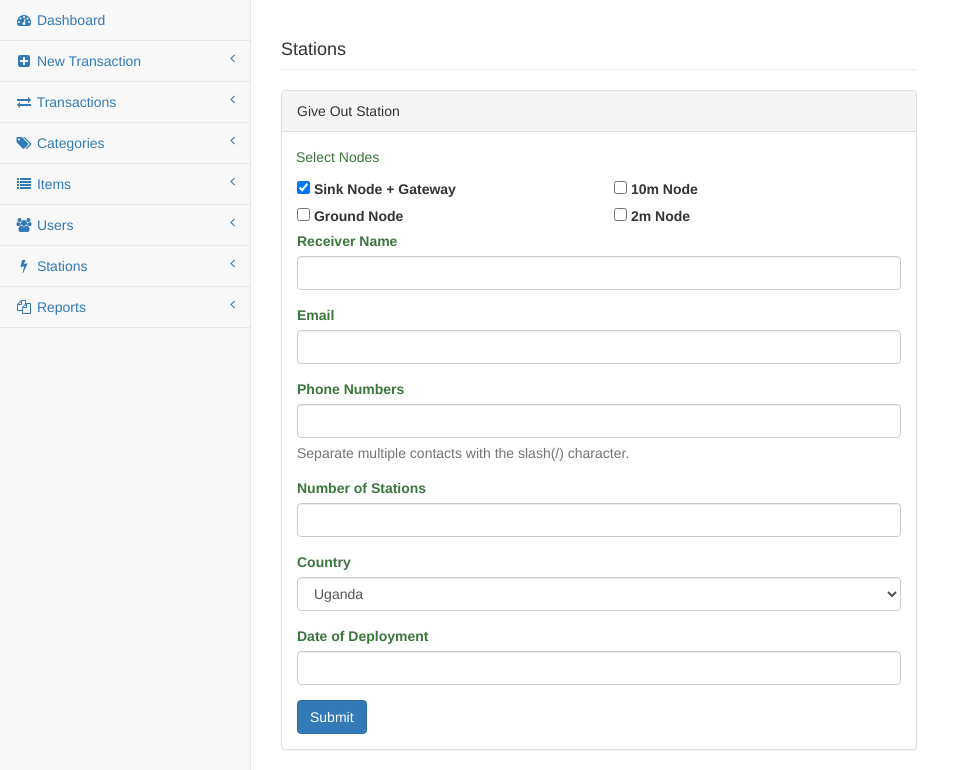
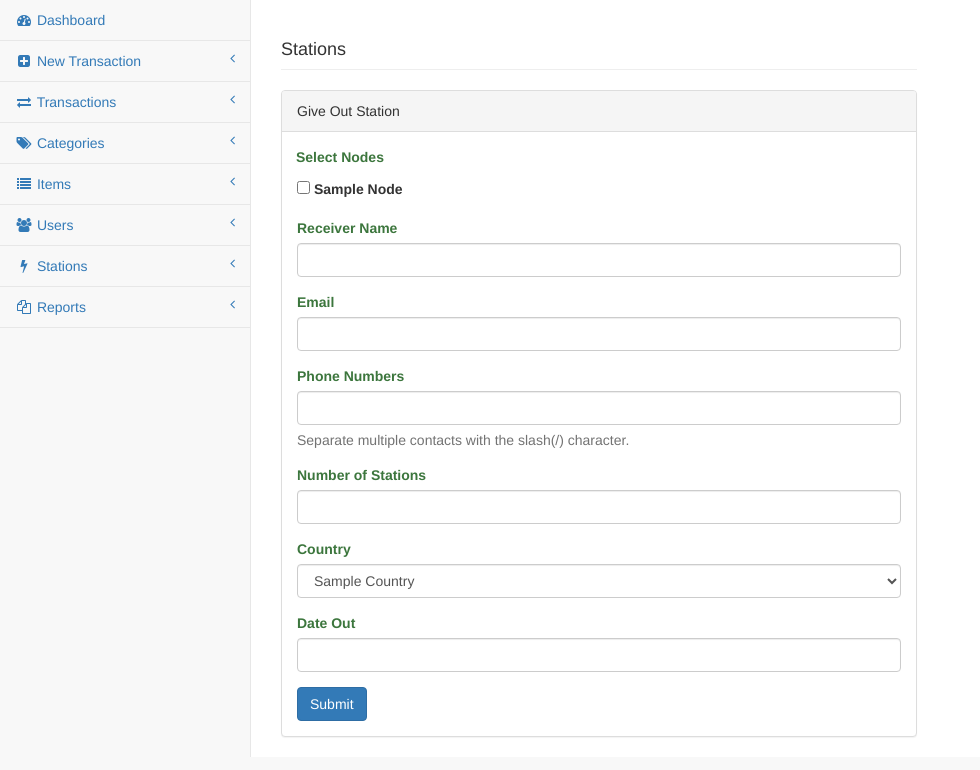
Before and after one commit to wimea-ict/inventory, a CodeIgniter app: a page that uses application/views/stations/give-out.php in a window 1280 px wide. Shown: the part 51-821 px from the top of the page, without its empty margins (0-980 px from the left). Run offline with CodeIgniter, Linux system fonts and the light colour scheme; the visitor is signed in with stand-in values (Sample User, id 1); tables that the repository leaves empty or names only in its code hold one stand-in row (values such as "Sample post").

Commit message:
Preliminary code for giving out stations

```diff
--- a/application/controllers/Stations.php
+++ b/application/controllers/Stations.php
@@ -49,6 +49,49 @@ class Stations extends CI_Controller {
 
 	public function give_out() {
 		$data = [];
+		if ($_SERVER['REQUEST_METHOD'] == 'POST') {
+			$nodes = $this->input->post('nodes');
+			$num_stations = $this->input->post('num_stations');
+			$country = $this->input->post('country');
+			$date_out = $this->input->post('date_out');
+			$receiver = [
+				'name' => $this->input->post('receiver_name'),
+				'email' => $this->input->post('email'),
+				'contacts' => $this->input->post('contacts')
+			];
+
+			if (count($nodes) == 0) {
+				$this->session->set_flashdata([
+					'message' => 'Please select the nodes for the station.',
+					'message_class' => 'danger'
+				]);
+				$data['receiver'] = $receiver;
+				$data['num_stations'] = $num_stations;
+				$data['country_id'] = $country;
+				$data['date_out'] = $date_out;
+			}
+			else {
+				$this->stations_model->give_out($nodes, $num_stations, $receiver, $country, $date_out);
+			}
+		}
+
+		$nodes = $this->stations_model->get_nodes(false);
+		$countries = $this->stations_model->get_countries();
+        if (count($countries) == 0) {
+            $this->session->set_flashdata([
+                'message' => 'There are no countries on record. Please insert the countries to conitnue.',
+                'message_class' => 'danger'
+            ]);
+        }
+        if (count($nodes) == 0) {
+            $this->session->set_flashdata([
+                'message' => 'There are no nodes on record. Please create nodes to conitnue.',
+                'message_class' => 'danger'
+            ]);
+		}
+
+		$data['nodes'] = $nodes;
+		$data['countries'] = $countries;
 		$content = $this->load->view('stations/give-out', $data, TRUE);
 
 		$this->load->view('main', [
--- a/application/models/Items_model.php
+++ b/application/models/Items_model.php
@@ -47,8 +47,12 @@ class Items_model extends CI_Model {
         //      Number In = (number_in_new_batches - number_given_out + number_returned)
         //      Number Out = (items_given_out - items_returned)
         foreach ($items as &$item) {
-            $number_in_new_batches = $this->get_number_in_transaction_type($item['id'], 'new_batch');
-            $number_given_out = $this->get_number_in_transaction_type($item['id'], 'items_out');
+			$number_in_new_batches = $this->get_number_in_transaction_type($item['id'], 'new_batch');
+
+			$number_given_out_to_stations = $this->get_num_items_given_out_to_stations($item['id']);
+			$number_given_out = $this->get_number_in_transaction_type($item['id'], 'items_out');
+			$number_given_out += $number_given_out_to_stations;
+
             $number_returned = $this->get_number_in_transaction_type($item['id'], 'items_returned');
 
             $item['number_in'] = ($number_in_new_batches - $number_given_out + $number_returned);
@@ -139,7 +143,31 @@ class Items_model extends CI_Model {
         }
 
         return $number;
-    }
+	}
+
+	private function get_num_items_given_out_to_stations($item_id) {
+		// Get station given out.
+		$sql = sprintf("SELECT id, number_out FROM stations_given_out");
+		$query = $this->db->query($sql);
+		$stations_given_out = $query->result_array();
+
+		$total_quantity = 0;
+		foreach ($stations_given_out as $station) {
+			$sql = sprintf("SELECT node_id FROM station_out_nodes WHERE station_out_id = %d", $station['id']);
+			$query = $this->db->query($sql);
+			$station_nodes = $query->result_array();
+			foreach ($station_nodes as $node) {
+				$sql = sprintf("SELECT quantity FROM node_items
+								WHERE (node_id = %d AND item_id = %d)",
+								$node['node_id'], $item_id);
+				$query = $this->db->query($sql);
+				$result = $query->row_array();
+				$total_quantity += ($result['quantity'] * $station['number_out']);
+			}
+		}
+
+		return $total_quantity;
+	}
 
     private function record_transaction_items($transaction_id, $transaction_type, $items) {
         foreach ($items as $item) {
--- a/application/models/Stations_model.php
+++ b/application/models/Stations_model.php
@@ -6,9 +6,17 @@ class Stations_model extends CI_Model {
 		parent::__construct();
 	}
 
+	public function get_countries() {
+		$sql = sprintf("SELECT * FROM countries");
+		$query = $this->db->query($sql);
+		$results = $query->result_array();
+
+		return $results;
+	}
+
 	public function get_node($node_id) {
 		// Get the node
-		$sql = sprintf("SELECT * FROM station_nodes WHERE id = %d", $node_id);
+		$sql = sprintf("SELECT * FROM nodes WHERE id = %d", $node_id);
 		$query = $this->db->query($sql);
 		$node = $query->row_array();
 
@@ -18,17 +26,19 @@ class Stations_model extends CI_Model {
 		return $node;
 	}
 
-	public function get_nodes() {
+	public function get_nodes($include_items = true) {
 		// Get the nodes.
-		$sql = sprintf("SELECT * FROM station_nodes");
+		$sql = sprintf("SELECT * FROM nodes");
 		$query = $this->db->query($sql);
 		$nodes = $query->result_array();
 
+		if ($include_items) {
 			// Get the items in each node.
 			foreach ($nodes as &$node) {
 				$this->get_node_items($node);
 			}
 			unset($node);
+		}
 
 		return $nodes;
 	}
@@ -36,9 +46,9 @@ class Stations_model extends CI_Model {
     public function get_node_items(&$node) {
         $node['items'] = [];
 
-        $sql = sprintf("SELECT ni.item_id, ni.quantity, items.name FROM station_node_items ni
+        $sql = sprintf("SELECT ni.item_id, ni.quantity, items.name FROM node_items ni
                         LEFT JOIN items ON(ni.item_id = items.id)
-                        WHERE (station_node_id = %d)", $node['id']);
+                        WHERE (node_id = %d)", $node['id']);
         $query = $this->db->query($sql);
 
         $results = $query->result_array();
@@ -46,4 +56,23 @@ class Stations_model extends CI_Model {
             $node['items'][] = $r;
         }
 	}
+
+	public function give_out($nodes, $num_stations, $receiver, $country, $date_out) {
+		// Record the transaction.
+		$sql = sprintf("INSERT INTO stations_given_out (name, email, contacts, country, number_out, date_out)
+						VALUES(%s, %s, %s, %d, %d, %s)",
+						$this->db->escape($receiver['name']), $this->db->escape($receiver['email']),
+						$this->db->escape($receiver['contacts']),
+						$country, $num_stations, $this->db->escape($date_out));
+		$this->db->query($sql);
+
+		$station_out_id = $this->db->insert_id();
+
+		// Record the nodes
+		foreach ($nodes as $node_id) {
+			$sql = sprintf("INSERT INTO station_out_nodes (station_out_id, node_id) VALUES (%d, %d)",
+							$station_out_id, $node_id);
+			$this->db->query($sql);
 		}
+	}
+}
--- a/application/views/partials/tables/node.php
+++ b/application/views/partials/tables/node.php
@@ -4,13 +4,14 @@
 <table width="100%" class="table table-striped table-bordered table-hover" id="data-table">
     <!-- Fix width of the columns -->
     <colgroup>
-        <col style="width: 80%">
+        <col style="width: 70%">
         <col>
     </colgroup>
 
     <thead>
         <tr>
             <th>Items</th>
+			<th>Quantity</th>
             <th>Action</th>
         </tr>
     </thead>
@@ -18,6 +19,7 @@
 		<?php foreach ($node['items'] as $item): ?>
 			<tr>
 				<td><?= ucwords($item['name']); ?></td>
+				<td><?= $item['quantity']; ?></td>
 				<td><a href="<?= site_url("station-node/remove-item/{$node['id']}/{$item['item_id']}"); ?>">Remove</a></td>
 			</tr>
 		<?php endforeach; ?>
--- a/application/views/stations/give-out.php
+++ b/application/views/stations/give-out.php
@@ -21,36 +21,33 @@
         <div class="panel panel-default">
             <div class="panel-heading">Give Out Station</div>
             <div class="panel-body">
-                <form action="<?= site_url('stations/give-out'); ?>" method="post" id="deploy-station-form">
-                    <div class="row">
-						<p style="margin-left: 1em;" class="text-success">Select Nodes</p>
+                <form action="<?= site_url('stations/give-out'); ?>" method="post" id="give-out-station-form">
+                    <div class="row" style="margin-bottom: 1em;">
+						<p style="margin-left: 1em; font-weight: bold;" class="text-success">Select Nodes</p>
+						<?php
+							$num_nodes = count($nodes);
+							$num_cols = 2;
+							$nodes_per_col = ceil($num_nodes / $num_cols);
+						?>
                         <div class="col-lg-6">
-							<div class="form-check">
-								<input class="form-check-input" type="checkbox" value="" id="defaultCheck1" checked>
-								<label class="form-check-label" for="defaultCheck1">
-									Sink Node + Gateway
-								</label>
-							</div>
-							<div class="form-check">
-								<input class="form-check-input" type="checkbox" value="" id="defaultCheck2">
-								<label class="form-check-label" for="defaultCheck2">
-									Ground Node
-								</label>
-							</div>
+							<?php for ($i = 0; $i < $nodes_per_col; ++$i): ?>
+								<div class="form-check">
+									<input type="checkbox" name="nodes[]" value="<?= $nodes[$i]['id']; ?>" id="defaultCheck1" class="form-check-input" >
+									<label class="form-check-label" for="defaultCheck1">
+										<?= ucwords($nodes[$i]['name']); ?>
+									</label>
+								</div>
+							<?php endfor; ?>
                         </div>
                         <div class="col-lg-6">
-							<div class="form-check">
-								<input class="form-check-input" type="checkbox" value="" id="defaultCheck1">
-								<label class="form-check-label" for="defaultCheck1">
-									10m Node
-								</label>
-							</div>
-							<div class="form-check">
-								<input class="form-check-input" type="checkbox" value="" id="defaultCheck2">
-								<label class="form-check-label" for="defaultCheck2">
-									2m Node
-								</label>
-							</div>
+							<?php for ($i = $nodes_per_col; $i < $num_nodes; ++$i): ?>
+								<div class="form-check">
+								<input type="checkbox" name="nodes[]" value="<?= $nodes[$i]['id']; ?>" id="defaultCheck1" class="form-check-input" >
+									<label class="form-check-label" for="defaultCheck1">
+										<?= ucwords($nodes[$i]['name']); ?>
+									</label>
+								</div>
+							<?php endfor; ?>
                         </div>
                     </div>
                     <div class="form-group">
@@ -72,20 +69,23 @@
                     <div class="form-group">
                         <label for="num-stations" class="text-success">Number of Stations</label>
                         <input type="number" name="num_stations" id="num-stations" class="form-control"
-                            <?= isset($user) ? " value='1" : ''; ?> min="1" required>
+                            value="<?= isset($num_stations) ? $num_stations : ''; ?>" min="1" required>
                     </div>
 					<div class="form-group" id="country">
 						<label for="country" class="text-success">Country</label>
 						<select name="country" id="country" class="form-control" required>
-							<option value="">Uganda</option>
-							<option value="">Tanzania</option>
-							<option value="">South Sudan</option>
+							<?php foreach ($countries as $country): ?>
+								<option value="<?= $country['id']; ?>"
+									<?= (isset($country_id) && $country_id == $country['id']) ? ' selected': ''; ?>>
+									<?= ucwords($country['name']); ?>
+								</option>
+							<?php endforeach; ?>
 						</select>
 					</div>
                     <div class="form-group">
-                        <label for="date-deploy" class="text-success">Date of Deployment</label>
-                        <input type="text" name="date_deploy" id="date-deploy" class="form-control date-picker"
-                                <?= isset($date_deploy) ? " value='{$date_deploy}'" : '' ?> required>
+                        <label for="date-out" class="text-success">Date Out</label>
+                        <input type="text" name="date_out" id="date-out" class="form-control date-picker"
+                                value="<?= isset($date_out) ? $date_out : '' ?>" required>
                     </div>
 
                     <input type="submit" value="Submit" class="btn btn-primary">
--- a/js/form-validation.js
+++ b/js/form-validation.js
@@ -51,4 +51,7 @@ function validateForms() {
 
 	// Creating a station node.
 	$('#create-node-form').validate();
+
+	// Giving out a station.
+	$('#give-out-station-form').validate();
 }
```
Also changed, not shown: application/models/Station_node_model.php (+6 -6 lines). Lines whose indentation alone changed are shown as unchanged.
